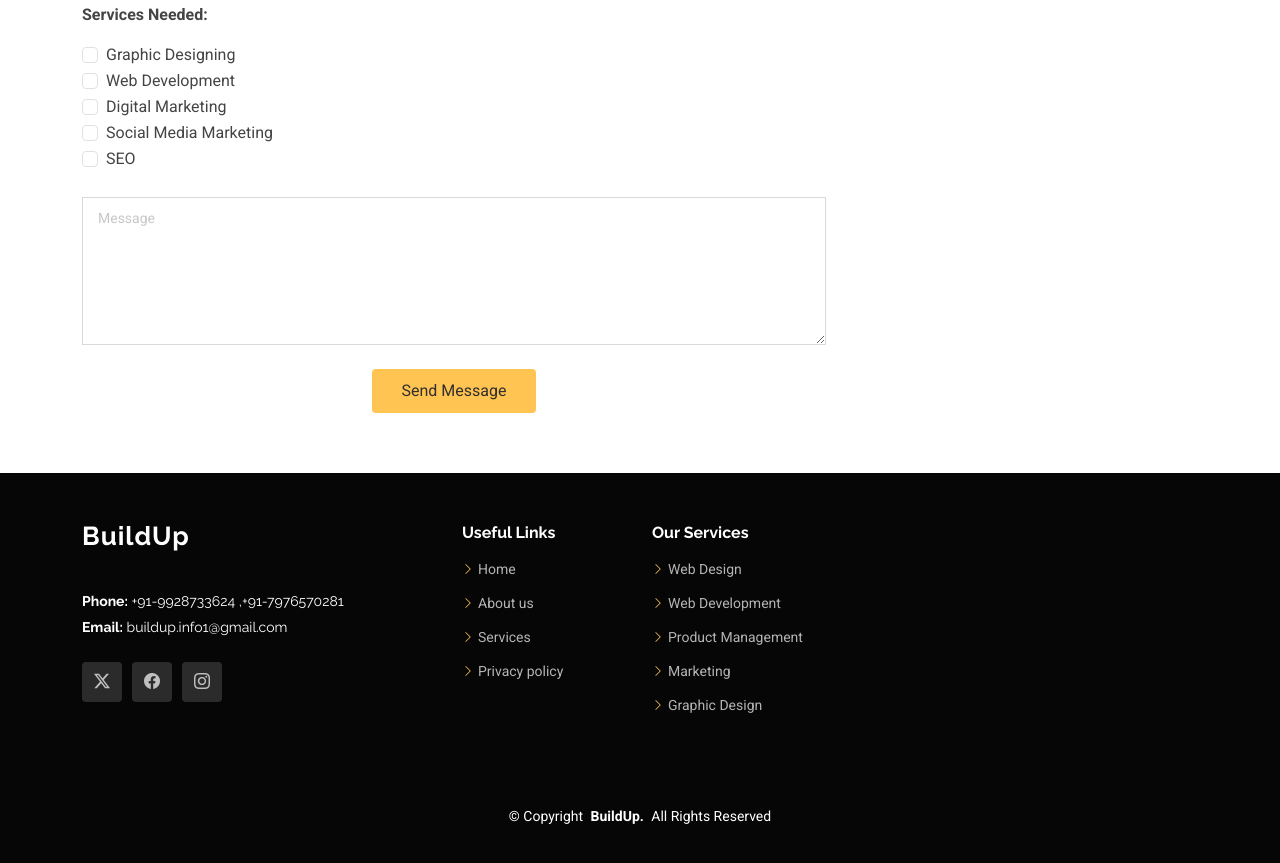
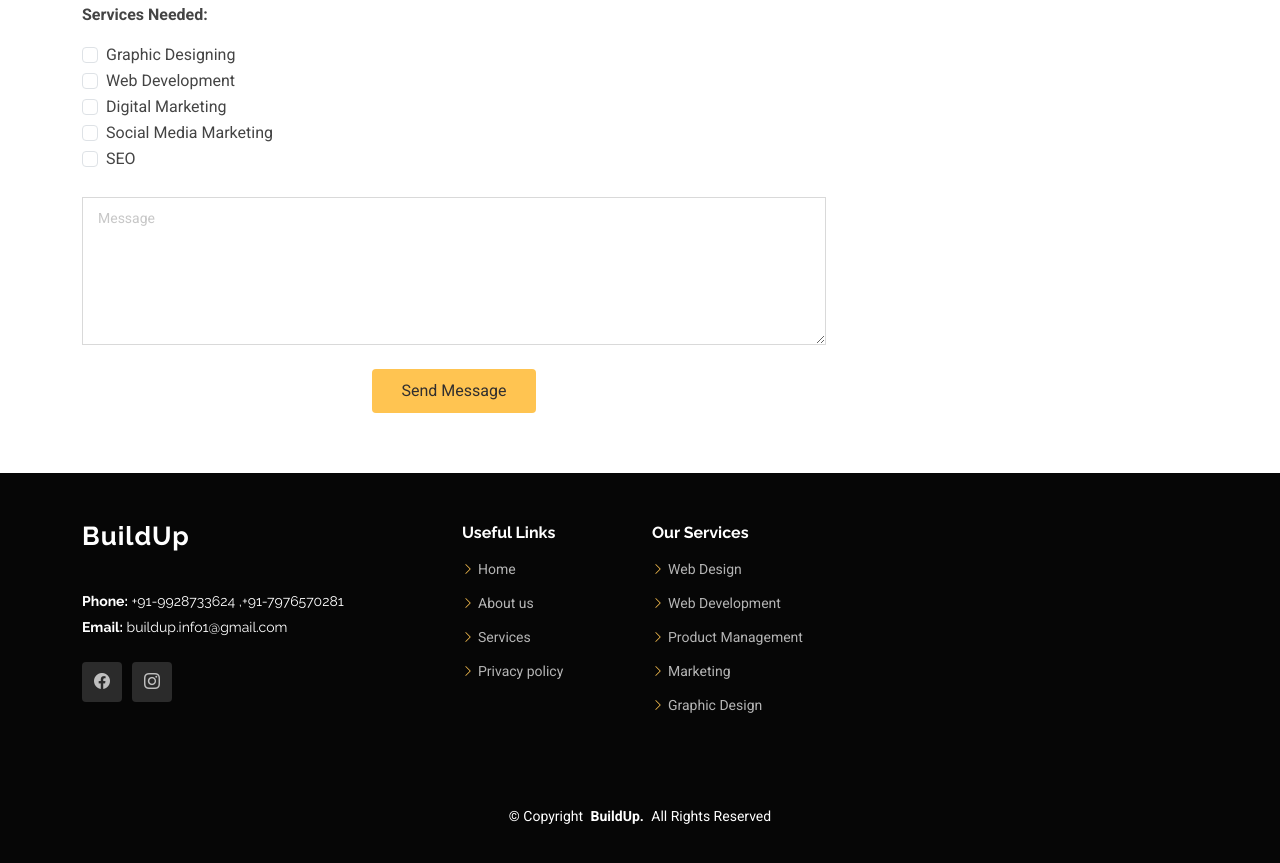
Before and after one commit to Hellobhaii/BuildUpp, a plain HTML site: page index.html in a window 1280 px wide. Shown: the part 4065-4928 px from the top of the page. Drawn offline with Linux system fonts and the light colour scheme.

Commit message:
initial commit

```diff
--- a/index.html
+++ b/index.html
@@ -492,7 +492,7 @@
             </script>
 
             <div class="social-links d-flex mt-4">
-              <a href="https://x.com/BuildUpForyou?s=08"><i class="bi bi-twitter-x"></i></a>
+              <!-- <a href="https://x.com/BuildUpForyou?s=08"><i class="bi bi-twitter-x"></i></a> -->
               <a href=""><i class="bi bi-facebook"></i></a>
               <a href=" https://www.instagram.com/__build___up?igsh=cnZwb3VjdmcxamRz
               "><i class="bi bi-instagram"></i></a>
```
